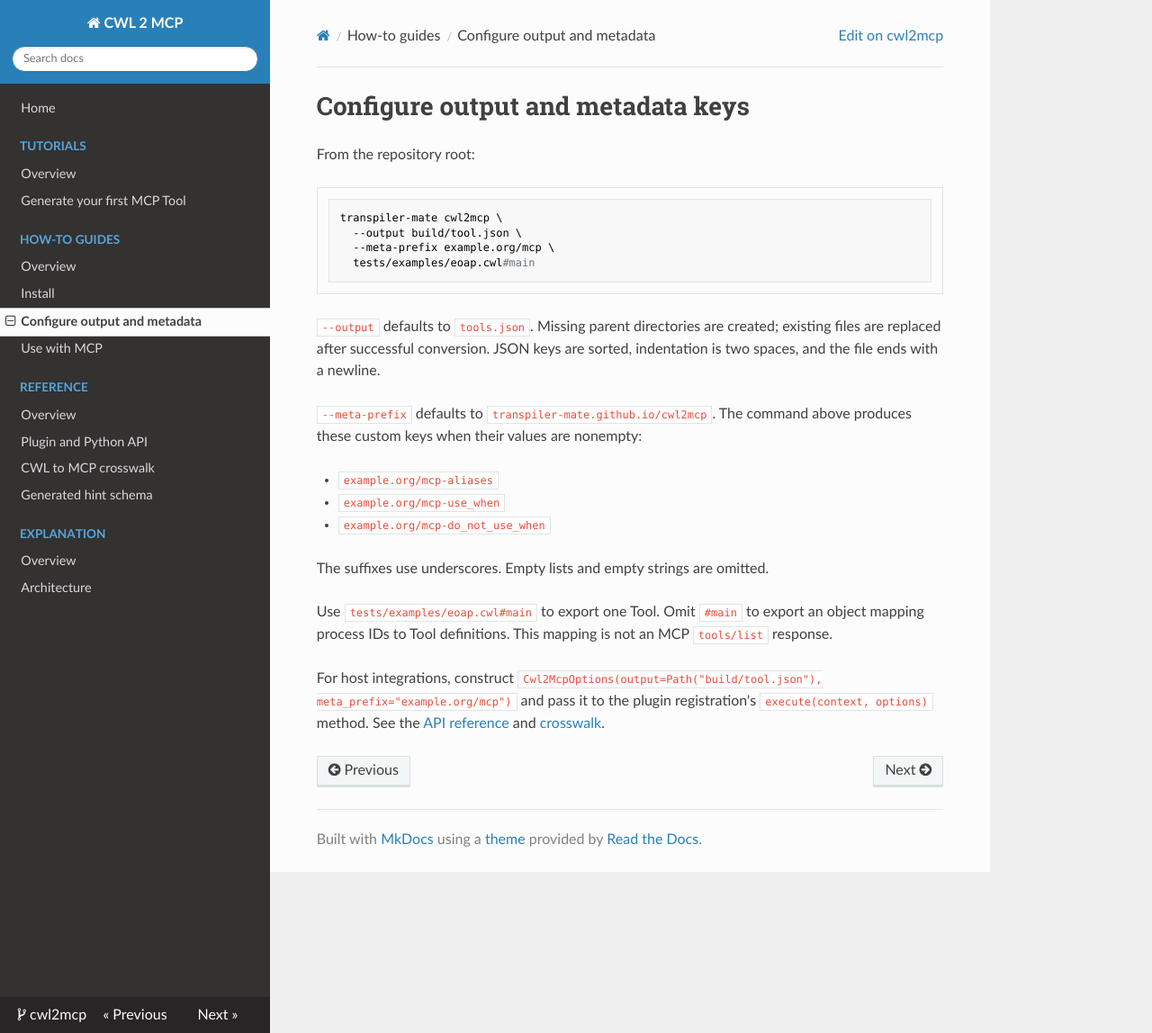
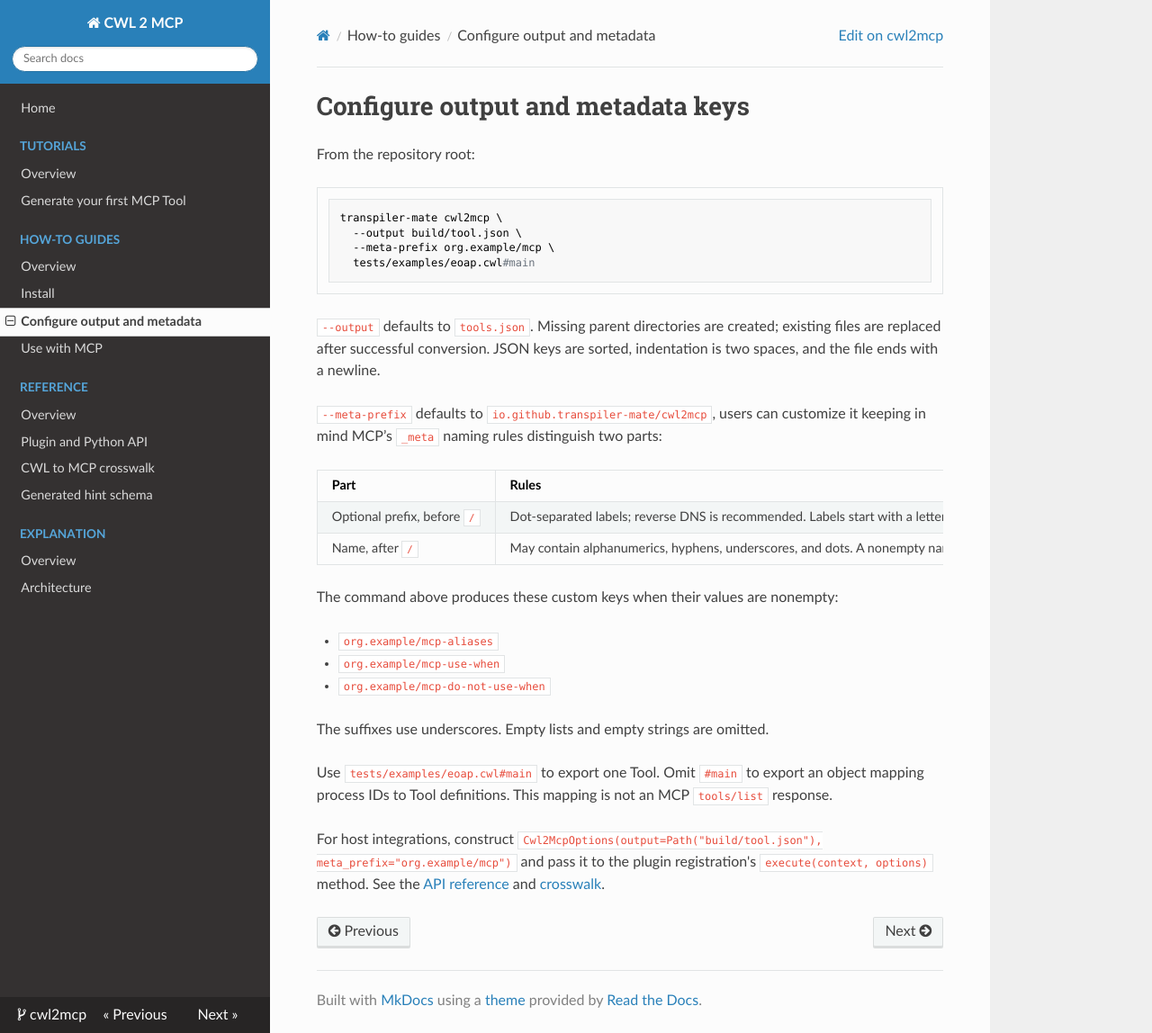
Before and after one commit to transpiler-mate/cwl2mcp, an MkDocs documentation site: the page built from docs/how-to/configure-output.md, in a window 1280 px wide and 1148 px high. Shown: the whole window at 90% size. Built offline with MkDocs 1.6.1, drawn with Linux system fonts in a browser that asks for light colours; nearby versions of some CDN libraries.

Commit message:
docs: implemented conventions updated
- use a reverse-DNS prefix
- prever kebab-case over snake-case

````diff
--- a/docs/how-to/configure-output.md
+++ b/docs/how-to/configure-output.md
@@ -5,7 +5,7 @@ From the repository root:
 ```sh
 transpiler-mate cwl2mcp \
   --output build/tool.json \
-  --meta-prefix example.org/mcp \
+  --meta-prefix org.example/mcp \
   tests/examples/eoap.cwl#main
 ```
 
@@ -13,12 +13,19 @@ transpiler-mate cwl2mcp \
 existing files are replaced after successful conversion. JSON keys are sorted,
 indentation is two spaces, and the file ends with a newline.
 
-`--meta-prefix` defaults to `transpiler-mate.github.io/cwl2mcp`. The command above
+`--meta-prefix` defaults to `io.github.transpiler-mate/cwl2mcp`, users can customize it keeping in mind MCP’s `_meta` naming rules distinguish two parts:
+
+| Part | Rules |
+|---|---|
+| Optional prefix, before `/` | Dot-separated labels; reverse DNS is recommended. Labels start with a letter, end with a letter or digit, and may contain internal hyphens. |
+| Name, after `/` | May contain alphanumerics, hyphens, underscores, and dots. A nonempty name must start and end with an alphanumeric character. |
+
+The command above
 produces these custom keys when their values are nonempty:
 
-- `example.org/mcp-aliases`
-- `example.org/mcp-use_when`
-- `example.org/mcp-do_not_use_when`
+- `org.example/mcp-aliases`
+- `org.example/mcp-use-when`
+- `org.example/mcp-do-not-use-when`
 
 The suffixes use underscores. Empty lists and empty strings are omitted.
 
@@ -27,6 +34,6 @@ object mapping process IDs to Tool definitions. This mapping is not an MCP
 `tools/list` response.
 
 For host integrations, construct `Cwl2McpOptions(output=Path("build/tool.json"),
-meta_prefix="example.org/mcp")` and pass it to the plugin registration's
+meta_prefix="org.example/mcp")` and pass it to the plugin registration's
 `execute(context, options)` method. See the [API reference](../reference/api.md)
 and [crosswalk](../reference/crosswalk.md).
````
Also changed, not shown: docs/reference/api.md (+1 -1 lines).
